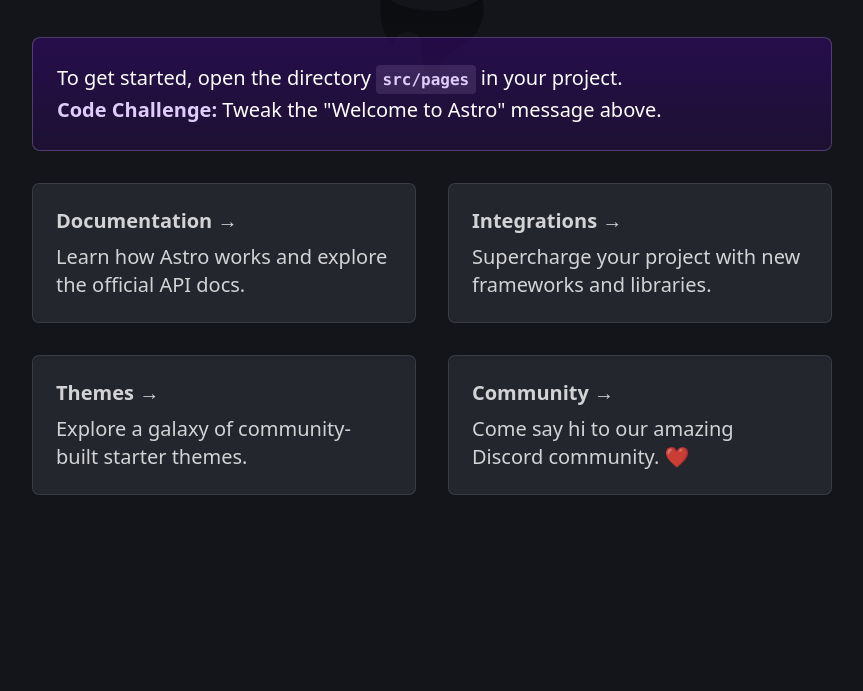
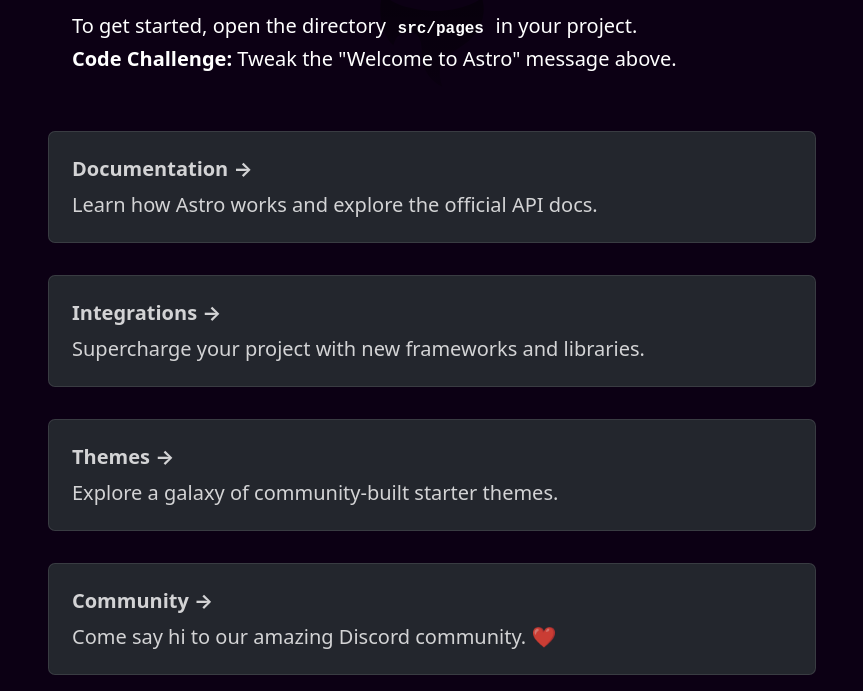
Before and after one commit to Mateo-Serrano-2004/BDD-Merlino-TP, an Astro site in the folder Front/: page / in a window 1280 px wide. Shown: the part 158-849 px from the top of the page, without its empty margins (208-1071 px from the left). Before the commit the page ends 800 px from the top, so only its background shows below. Built offline with nearby package versions, Linux system fonts and the light colour scheme; Astro itself is replaced by a stand-in of ours.

Commit message:
Enhance Layout component with dynamic description and icon props and adjust style layout

```diff
--- a/Front/src/layouts/Layout.astro
+++ b/Front/src/layouts/Layout.astro
@@ -1,50 +1,52 @@
 ---
+import { ViewTransitions } from 'astro:transitions';
 interface Props {
 	title: string;
+	description: string;
+	icon: string;
 }
 
-const { title } = Astro.props;
+const { title, description, icon } = Astro.props;
 ---
 
 <!doctype html>
 <html lang="en">
 	<head>
 		<meta charset="UTF-8" />
-		<meta name="description" content="Astro description" />
+		<meta name="description" content={description} />
 		<meta name="viewport" content="width=device-width" />
-		<link rel="icon" type="image/svg+xml" href="/favicon.svg" />
+		<link rel="icon" type="image/svg+xml" href={icon} />
 		<meta name="generator" content={Astro.generator} />
 		<title>{title}</title>
+		<ViewTransitions />
 	</head>
 	<body>
 		<slot />
 	</body>
 </html>
 <style is:global>
+	*{
+		margin: 0;
+		padding: 0;
+		box-sizing: border-box;
+	}
 	:root {
-		--accent: 136, 58, 234;
-		--accent-light: 224, 204, 250;
-		--accent-dark: 49, 10, 101;
-		--accent-gradient: linear-gradient(
-			45deg,
-			rgb(var(--accent)),
-			rgb(var(--accent-light)) 30%,
-			white 60%
-		);
+		--background: rgb(12, 0, 20);
+		--color-text: black;
+		--font-aplicacion: system-ui, -apple-system, BlinkMacSystemFont, 'Segoe UI', Roboto ;
+		--navbar-height: 100px;
+	}
+	html.dark {
+		--background:rgb(252, 235, 253);
+		--color-text: white;
 	}
 	html {
-		font-family: system-ui, sans-serif;
-		background: #13151a;
-	}
-	code {
-		font-family:
-			Menlo,
-			Monaco,
-			Lucida Console,
-			Liberation Mono,
-			DejaVu Sans Mono,
-			Bitstream Vera Sans Mono,
-			Courier New,
-			monospace;
+		font-family: var(--font-aplicacion), sans-serif;
 	}
 </style>
+<style>
+	body {
+		color: var(--color-text);
+		background-color: var(--background);
+	}
+</style>
--- a/Front/src/pages/index.astro
+++ b/Front/src/pages/index.astro
@@ -3,7 +3,7 @@
 import Card from '../components/Card.astro';
 ---
 
-<Layout title="Welcome to Astro.">
+<Layout title="Welcome to Astro." description='Indexing page initial to Astro' icon='/favicon.svg'>
 	<main>
 		<svg
 			class="astro-a"
@@ -90,7 +90,6 @@
 		margin-bottom: 1em;
 	}
 	.text-gradient {
-		background-image: var(--accent-gradient);
 		-webkit-background-clip: text;
 		-webkit-text-fill-color: transparent;
 		background-size: 400%;
@@ -98,25 +97,17 @@
 	}
 	.instructions {
 		margin-bottom: 2rem;
-		border: 1px solid rgba(var(--accent-light), 25%);
-		background: linear-gradient(rgba(var(--accent-dark), 66%), rgba(var(--accent-dark), 33%));
 		padding: 1.5rem;
 		border-radius: 8px;
 	}
 	.instructions code {
 		font-size: 0.8em;
 		font-weight: bold;
-		background: rgba(var(--accent-light), 12%);
-		color: rgb(var(--accent-light));
 		border-radius: 4px;
 		padding: 0.3em 0.4em;
 	}
-	.instructions strong {
-		color: rgb(var(--accent-light));
-	}
 	.link-card-grid {
 		display: grid;
-		grid-template-columns: repeat(auto-fit, minmax(24ch, 1fr));
 		gap: 2rem;
 		padding: 0;
 	}
```
